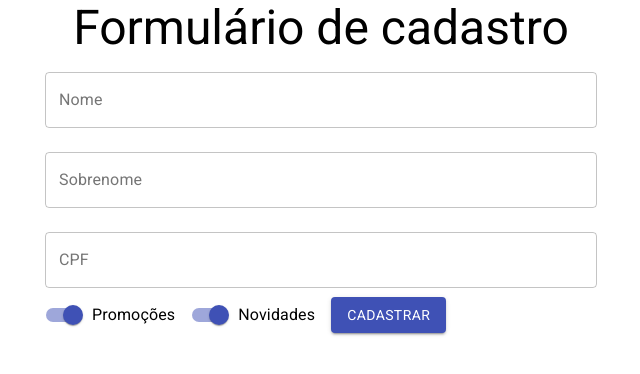
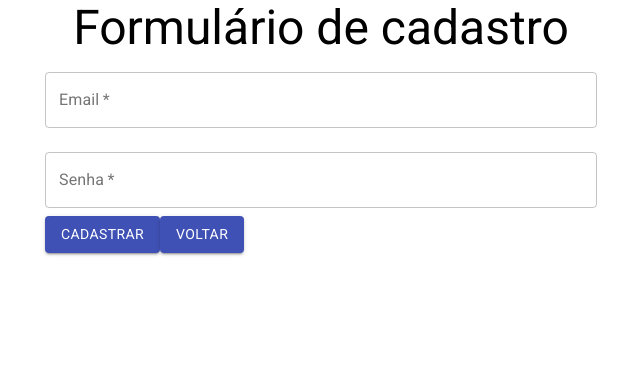
Before and after one commit to AlessandroMaia/FormacaoReactJsAlura, a React (Create React App) app in the folder 2 - React/projeto-form/: page / in a window 1280 px wide. Shown: the top 374 px of the page, without its empty margins (319-959 px from the left). Built offline with nearby package versions, Linux system fonts and the light colour scheme.

Commit message:
Entendendo problemas, Separando formularios, Controlando Ciclo de vida

```diff
--- a/2 - React/projeto-form/src/App.js
+++ b/2 - React/projeto-form/src/App.js
@@ -7,7 +7,7 @@ function App() {
   return (
     <Container component="article" maxWidth="sm">
       <Typography variant="h3" component="h1" align="center">Formulário de cadastro</Typography>
-      <FormularioCadastro onSubmit={onSubmitForm} validarCpf={validarCpf}/>
+      <FormularioCadastro aoEnviar={onSubmitForm} validarCpf={validarCpf}/>
     </Container>
   );
 }
--- /dev/null
+++ b/2 - React/projeto-form/src/components/FormularioCadastro/DadosEntrega.jsx
@@ -0,0 +1,49 @@
+import React from 'react';
+import { TextField, Button } from '@material-ui/core';
+
+function DadosEntrega({aoEnviar}) {
+    return (
+        <form onSubmit={(event) => {
+            event.preventDefault();
+            aoEnviar();
+        }}>
+            <TextField
+                id="cep"
+                label="CEP"
+                type="number"
+                variant="outlined"
+                margin="normal" />
+            <TextField
+                id="endereco"
+                label="Endereço"
+                type="text"
+                variant="outlined"
+                margin="normal"
+                fullWidth />
+            <TextField
+                id="numero"
+                label="Número"
+                type="number"
+                variant="outlined"
+                margin="normal" />
+            <TextField
+                id="estado"
+                label="Estado"
+                type="text"
+                variant="outlined"
+                margin="normal" />
+            <TextField
+                id="cidade"
+                label="Cidade"
+                type="text"
+                variant="outlined"
+                margin="normal" />
+            <Button
+                type="submit"
+                variant="contained"
+                color="primary" fullWidth>FINALIZAR CADASTRO</Button>
+        </form>
+    );
+}
+
+export default DadosEntrega;
--- /dev/null
+++ b/2 - React/projeto-form/src/components/FormularioCadastro/DadosPessoais.jsx
@@ -0,0 +1,84 @@
+import React, { useState } from 'react';
+import Button from '@material-ui/core/Button';
+import TextField from '@material-ui/core/TextField';
+import Switch from '@material-ui/core/Switch';
+import FormControlLabel from '@material-ui/core/FormControlLabel';
+
+function DadosPessoais({ aoEnviar, validarCpf }) {
+
+    const [nome, setNome] = useState("");
+    const [sobrenome, setSobrenome] = useState("");
+    const [cpf, setCpf] = useState("");
+    const [promocoes, setPromocoes] = useState(true);
+    const [novidades, setnovidades] = useState(true);
+    const [erros, setErros] = useState({ cpf: { valido: true, texto: "" } });
+
+    return (
+        <form onSubmit={(event) => {
+            event.preventDefault();
+            aoEnviar({ nome, sobrenome, cpf, promocoes, novidades });
+        }}>
+            <TextField
+                value={nome}
+                onChange={(event) => { setNome(event.target.value) }}
+                id="nome"
+                label="Nome"
+                variant="outlined"
+                margin="normal"
+                fullWidth
+                required
+            />
+            <TextField
+                onChange={(event) => { setSobrenome(event.target.value) }}
+                id="sobrenome"
+                label="Sobrenome"
+                variant="outlined"
+                margin="normal"
+                fullWidth
+                required
+            />
+            <TextField
+                value={cpf}
+                onChange={(event) => { setCpf(event.target.value) }}
+                onBlur={(event) => {
+                    const ehValido = validarCpf(cpf);
+                    setErros({ cpf: ehValido })
+                }}
+                error={!erros.cpf.valido}
+                helperText={erros.cpf.texto}
+                id="cpf"
+                label="CPF"
+                variant="outlined"
+                margin="normal"
+                fullWidth
+                required
+            />
+            <FormControlLabel
+                label="Promoções"
+                control={
+                    <Switch
+                        checked={promocoes}
+                        onChange={(event) => { setPromocoes(event.target.checked) }}
+                        name="promocoes"
+                        color="primary" />}
+            />
+            <FormControlLabel
+                label="Novidades"
+                control={
+                    <Switch
+                        checked={novidades}
+                        onChange={(event) => { setnovidades(event.target.checked) }}
+                        name="novidades"
+                        color="primary" />}
+            />
+            <Button
+                variant="contained"
+                color="primary"
+                type="submit">
+                Cadastrar
+            </Button>
+        </form>
+    )
+}
+
+export default DadosPessoais;
--- /dev/null
+++ b/2 - React/projeto-form/src/components/FormularioCadastro/DadosUsuario.jsx
@@ -0,0 +1,38 @@
+import { TextField, Button } from '@material-ui/core';
+import React from 'react';
+
+function DadosUsuario({ aoEnviar }) {
+    return (
+        <form onSubmit={(event) => {
+            event.preventDefault();
+            aoEnviar();
+        }}>
+            <TextField
+                id="email"
+                label="Email"
+                type="email"
+                variant="outlined"
+                margin="normal"
+                fullWidth
+                required />
+            <TextField
+                id="senha"
+                label="Senha"
+                type="password"
+                variant="outlined"
+                margin="normal"
+                fullWidth
+                required />
+            <Button
+                type="submit"
+                variant="contained"
+                color="primary">Cadastrar</Button>
+            <Button
+                type="submit"
+                variant="contained"
+                color="primary">Voltar</Button>
+        </form>
+    );
+}
+
+export default DadosUsuario;
--- a/2 - React/projeto-form/src/components/FormularioCadastro/FormularioCadastro.jsx
+++ b/2 - React/projeto-form/src/components/FormularioCadastro/FormularioCadastro.jsx
@@ -1,81 +1,29 @@
 import React, { useState } from 'react';
-import Button from '@material-ui/core/Button';
-import TextField from '@material-ui/core/TextField';
-import Switch from '@material-ui/core/Switch';
-import FormControlLabel from '@material-ui/core/FormControlLabel';
+import DadosEntrega from './DadosEntrega';
+import DadosPessoais from './DadosPessoais';
+import DadosUsuario from './DadosUsuario';
 
-function FormularioCadastro({ onSubmit, validarCpf }) {
+function FormularioCadastro({ aoEnviar, validarCpf }) {
+    const [etapaAtual, setEtapaAtual] = useState(0);
 
-    const [nome, setNome] = useState("");
-    const [sobrenome, setSobrenome] = useState("");
-    const [cpf, setCpf] = useState("");
-    const [promocoes, setPromocoes] = useState(true);
-    const [novidades, setnovidades] = useState(true);
-    const [erros, setErros] = useState({ cpf: { valido: true, texto: "" } });
+    const formularios = [
+        <DadosUsuario aoEnviar={proximo} aoVoltar={anterior} />,
+        <DadosPessoais aoEnviar={proximo} validarCpf={validarCpf} />,
+        <DadosEntrega aoEnviar={aoEnviar} />
+    ]
 
-    return (
-        <form onSubmit={(event) => {
-            event.preventDefault();
-            onSubmit({ nome, sobrenome, cpf, promocoes, novidades });
-        }}>
-            <TextField
-                value={nome}
-                onChange={(event) => { setNome(event.target.value) }}
-                id="nome"
-                label="Nome"
-                variant="outlined"
-                margin="normal"
-                fullWidth
-            />
-            <TextField
-                onChange={(event) => { setSobrenome(event.target.value) }}
-                id="sobrenome"
-                label="Sobrenome"
-                variant="outlined"
-                margin="normal"
-                fullWidth
-            />
-            <TextField
-                value={cpf}
-                onChange={(event) => { setCpf(event.target.value) }}
-                onBlur={(event) => {
-                    const ehValido = validarCpf(cpf);
-                    setErros({cpf:ehValido})
-                }}
-                error={!erros.cpf.valido}
-                helperText={erros.cpf.texto}
-                id="cpf"
-                label="CPF"
-                variant="outlined"
-                margin="normal"
-                fullWidth
-            />
-            <FormControlLabel
-                label="Promoções"
-                control={
-                    <Switch
-                        checked={promocoes}
-                        onChange={(event) => { setPromocoes(event.target.checked) }}
-                        name="promocoes"
-                        color="primary" />}
-            />
-            <FormControlLabel
-                label="Novidades"
-                control={
-                    <Switch
-                        checked={novidades}
-                        onChange={(event) => { setnovidades(event.target.checked) }}
-                        name="novidades"
-                        color="primary" />}
-            />
-            <Button
-                variant="contained"
-                color="primary"
-                type="submit">
-                Cadastrar
-            </Button>
-        </form>
-    )
+    function proximo() {
+        setEtapaAtual(etapaAtual + 1)
+    }
+
+    function anterior() {
+        if (etapaAtual === 0)
+            return;
+        setEtapaAtual(etapaAtual - 1)
+    }
+
+    return <> { formularios[etapaAtual] } </>;
 }
 
+
 export default FormularioCadastro;
```
